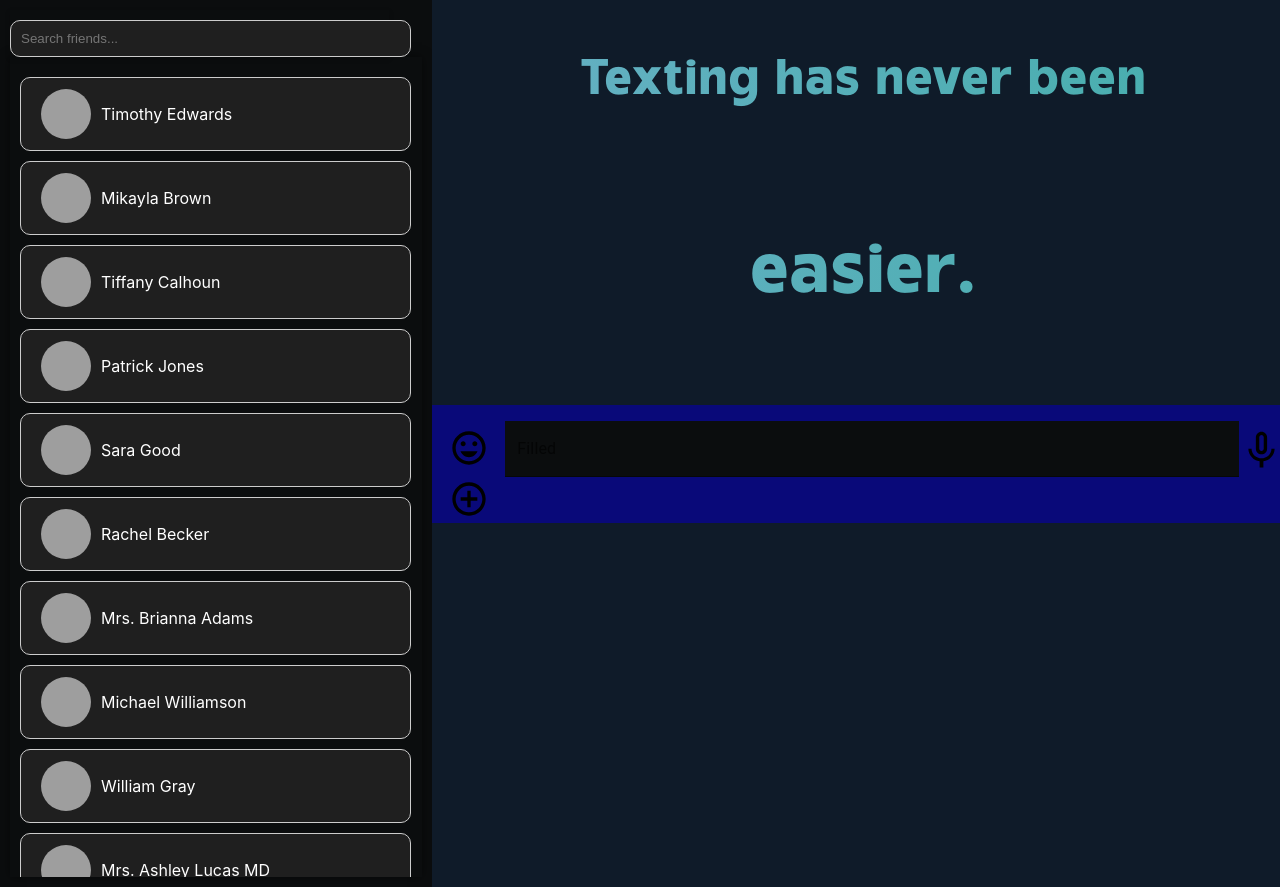
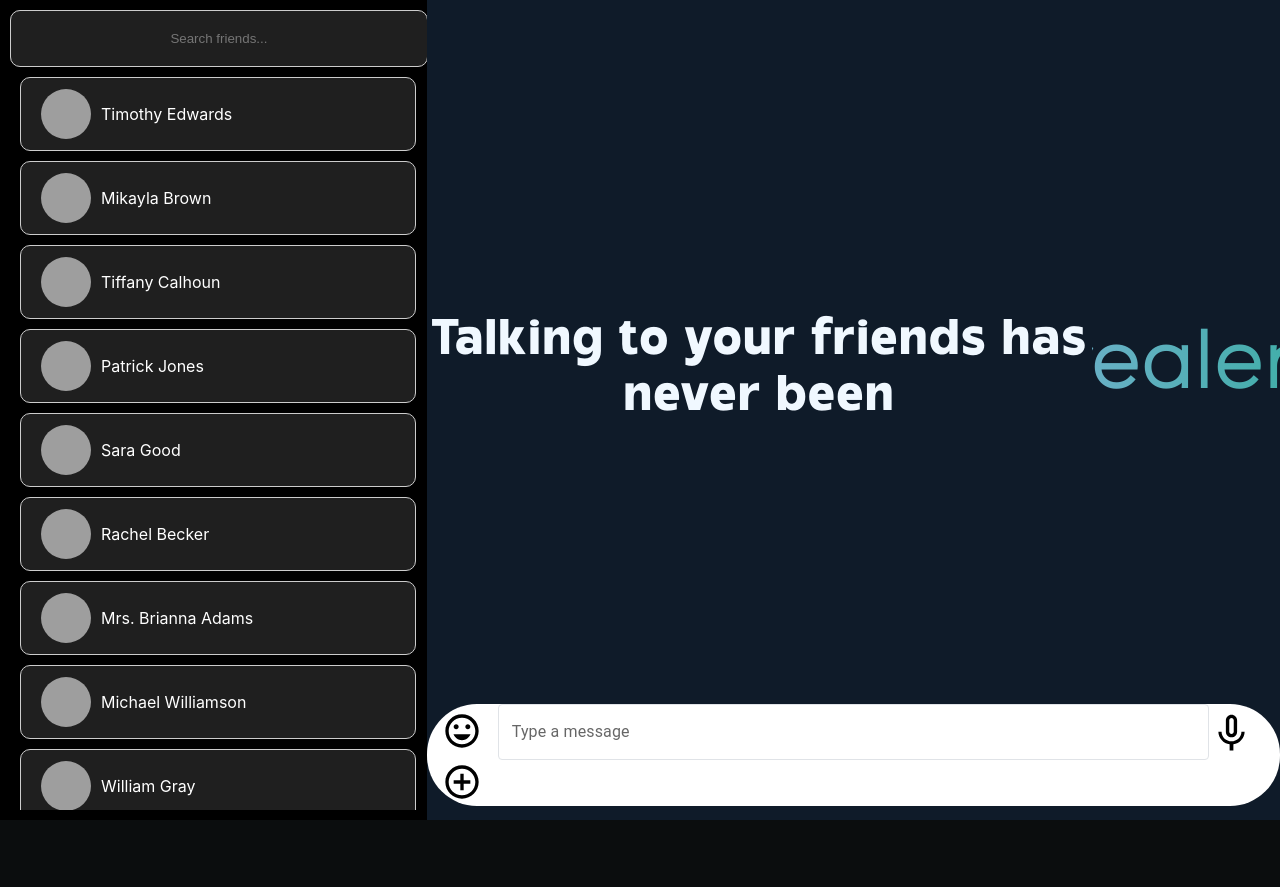
Before and after one commit to tgondil/realer.app, a React (Create React App) app in the folder frontend/: page / in a window 1280 px wide. Shown: the top 887 px of the page. After the commit the page ends 820 px from the top, so only its background shows below. Built offline with nearby package versions, Linux system fonts and the light colour scheme; grey boxes are pictures that could not be loaded.

Commit message:
looks pretty now :)

```diff
--- a/frontend/src/components/chat/chat.css
+++ b/frontend/src/components/chat/chat.css
@@ -1,3 +1,5 @@
+
+
 .css-1476h24 {
     background-color: aliceblue;
 }
@@ -50,3 +52,68 @@
     vertical-align: bottom;
     /*border-radius: 100px;*/
 }
+
+/*This is for the chat input*/
+.css-1s0nwmf-MuiFormControl-root-MuiTextField-root {
+    display: -webkit-inline-box;
+    display: -webkit-inline-flex;
+    display: -ms-inline-flexbox;
+    display: inline-flex;
+    -webkit-flex-direction: column;
+    -ms-flex-direction: column;
+    flex-direction: column;
+    position: relative;
+    min-width: 0;
+    padding: 0;
+    margin: 0;
+    border: 0;
+    width: 100%;
+    vertical-align: top;
+}
+
+
+.css-15eo0ar-MuiFormControl-root-MuiTextField-root {
+    display: -webkit-inline-box;
+    display: -webkit-inline-flex;
+    display: -ms-inline-flexbox;
+    display: inline-flex;
+    -webkit-flex-direction: column;
+    -ms-flex-direction: column;
+    flex-direction: column;
+    position: relative;
+    min-width: 0;
+    padding: 0;
+    margin: 0;
+    border: 0;
+    width: 100%;
+    vertical-align: top;
+}
+
+.css-mhc70k-MuiGrid-root {
+    box-sizing: border-box;
+    display: -webkit-box;
+    display: -webkit-flex;
+    display: -ms-flexbox;
+    display: flex;
+    -webkit-box-flex-wrap: wrap;
+    -webkit-flex-wrap: wrap;
+    -ms-flex-wrap: wrap;
+    flex-wrap: wrap;
+    width: 100% !important;
+    -webkit-flex-direction: row;
+    -ms-flex-direction: row;
+    flex-direction: row;
+    margin-top: -16px;
+}
+
+.gradient {
+    background: linear-gradient(
+        to right,
+        rgba(0,212,255,1)0%, #B8B5FF 35%, #41AEA9 100%
+    );
+    -webkit-background-clip: text;
+    background-clip: text;
+    -webkit-text-fill-color: transparent;
+    background-size: 500% auto;
+    animation: textShine 5s ease-in-out infinite alternate;
+}
--- a/frontend/src/components/chat/chat.tsx
+++ b/frontend/src/components/chat/chat.tsx
@@ -8,26 +8,41 @@ import AddCircleOutlineIcon from '@mui/icons-material/AddCircleOutline';
 import MicNoneIcon from '@mui/icons-material/MicNone';
 import Default from "./default";
 import DefaultScreen from "./default";
+import { alpha, styled } from '@mui/material/styles';
+import InputBase from '@mui/material/InputBase';
+import InputLabel from '@mui/material/InputLabel';
+
+const CssTextField = styled(TextField)({
+    '& label.Mui-focused': {
+      color: '#E0E3E7',
+    },
+    '& .MuiInput-underline:after': {
+      borderBottomColor: '#E0E3E7',
+    },
+    '& .MuiOutlinedInput-root': {
+      '& fieldset': {
+        borderColor: '#E0E3E7',
+      },
+      '&:hover fieldset': {
+        borderColor: '#E0E3E7',
+      },
+      '&.Mui-focused fieldset': {
+        borderColor: '#E0E3E7',
+      },
+    },
+  });
+
 
 const Chat = () => {
   return (
     <><DefaultScreen></DefaultScreen>
-    <Grid className="body" style={{background: "#090979"}} container spacing={2}>
-    <Grid item xs={1}> <InsertEmoticonIcon style={{ fontSize: 40, paddingTop: "7px" }}/> <AddCircleOutlineIcon style={{ fontSize: 40, paddingTop: "7px" }}/> </Grid>
-    <Grid item xs={10}>
-    <TextField id="filled-basic" label="Filled" variant="filled" sx={{
-        input: {
-          color: "white",
-          background: "#0B0D0E",
-          width: "100%",
-          paddingLeft: "0px",
-          marginLeft: "0px",
-          verticalAlign: "bottom",
-        }
-      }}/>
+    <Grid className="body" style={{paddingRight: "0", background: "white", borderRadius: "50px", width: "100%"}} container spacing={2}>
+    <Grid item xs={1} style={{paddingTop: "0"}}> <InsertEmoticonIcon style={{ fontSize: 40, paddingTop: "7px" }}/> <AddCircleOutlineIcon style={{ fontSize: 40, paddingTop: "7px" }}/> </Grid>
+    <Grid item xs={10} style={{paddingTop: "0"}}>
+    <CssTextField label="Type a message" id="custom-css-outlined-input" />
     </Grid>
-    <Grid item xs={1}>
-        <MicNoneIcon style={{ fontSize: 45, paddingTop: "7px", paddingRight: "30px", marginLeft: "0px" }}/>
+    <Grid item xs={1} style={{paddingTop: "0"}}>
+        <MicNoneIcon style={{ fontSize: 45, paddingTop: "7px", paddingRight: "30px", marginLeft: "0px"}}/>
     </Grid>
 {/* sick, mui has a search bar component alr ill check it ou */}
 
--- a/frontend/src/components/chat/default.css
+++ b/frontend/src/components/chat/default.css
@@ -21,8 +21,6 @@ h1 {
 }
 
 .hero {
-    padding-top: 20px;
-    padding-bottom: 60px;
     justify-content: center;
     display: flex;
     font-size: 50px;
@@ -43,7 +41,9 @@ h1 {
 }
 
 .big {
-    font-size: 70px;
+    font-size: 80px;
+    font-family: NexaEB, sans-serif;
+    letter-spacing: 3px;
 }
 
 @keyframes textShine {
--- a/frontend/src/components/chat/default.tsx
+++ b/frontend/src/components/chat/default.tsx
@@ -8,8 +8,13 @@ import AddCircleOutlineIcon from '@mui/icons-material/AddCircleOutline';
 import MicNoneIcon from '@mui/icons-material/MicNone';
 
 const DefaultScreen = () => {
-    return (<><h1 className="hero gradient"> Texting has never been </h1>
-    <h1 className="hero big gradient"> easier. </h1></>
+    return (<>
+    <div style={{height: "90vh", display: "flex", alignItems: "center", justifyContent: "center", }}>
+    <h1 className="hero" style={{paddingTop: "20px"}}> Talking to your friends has never been <br></br></h1>
+
+    <h1 className="hero big gradient" style={{width: "22%", paddingLeft: '0'}} > realer. </h1>
+    </div>
+    </>
 
         // <h2> HERPES </h2> yapping is wild fr
     );
--- a/frontend/src/components/slider/slider.css
+++ b/frontend/src/components/slider/slider.css
@@ -1,6 +1,10 @@
 .container {
-  margin: 10px;
+  padding: 10px 0px 10px 10px;
   width: auto;
+  overflow: hidden;
+  scroll-behavior: smooth;
+  height: 100vh;
+  background-color: black;
 }
 
 .scrollable-section {
@@ -8,12 +12,13 @@
   height: 100vh;
   flex-direction: column;
   overflow-y: auto;
-  overflow-x: hidden;
-  padding: 20px 0px 0px 0px;
+  padding: 0px 0px 0px 0px;
   width: 100%;
+  height: 100vh;
   align-items: flex-start;
   gap: 10px;
   box-shadow: 0 0 10px 0 rgba(0, 0, 0, 0.5);
+  scrollbar-color: #1f1f1f black;
 }
 
 .friend-item {
@@ -43,17 +48,25 @@
   position: sticky;
   top: 0;
   z-index: 100;
-  padding-top: 10px;
-  width: 92%;
+  width: 100%;
+  background-color: #1f1f1f;
+  border-radius: 10px;
   box-shadow: 0 2px 5px rgba(0,0,0,0.2);
 }
 
 .search-bar input {
-  width: 100%;
-  padding: 10px 10px 10px 10px;
+  width: 95%;
+  padding: 20px 10px 20px 10px;
   border-radius: 10px;
   flex-direction: start;
   border: 1px solid #ccc;
   background-color: #1f1f1f;
   color: white;
+  text-align: center;
+  align-items: center;
+  justify-content: center;
 }
+
+.search-bar input:focus {
+  outline: none;
+}
--- a/frontend/src/components/slider/slider.tsx
+++ b/frontend/src/components/slider/slider.tsx
@@ -52,6 +52,7 @@ const Slider: React.FC = () => {
 
   return (
     <div className="container">
+      <div className="scrollable-section">
       <div className="search-bar">
         <input
           type="text"
@@ -60,7 +61,6 @@ const Slider: React.FC = () => {
           onChange={(e) => setSearchQuery(e.target.value)}
         />
       </div>
-      <div className="scrollable-section">
         {filteredFriends.map(friend => (
           <div key={friend.id} className="friend-item">
             <img className="friend-image" src={`https://i.pravatar.cc/150?img=${friend.id}`} alt={friend.name} />
```
